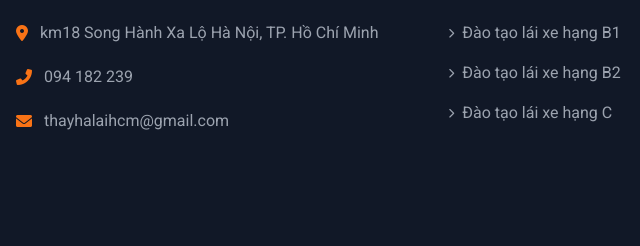
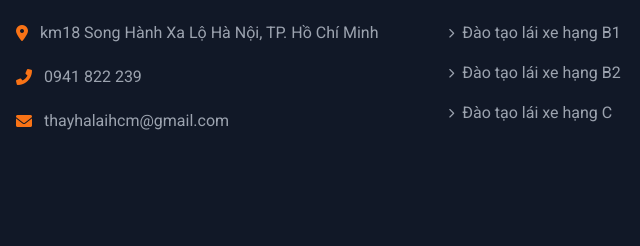
Before and after one commit to daiitd/ThayHaDayLaiXe, a plain HTML site: page index.html in a window 1280 px wide. Shown: the part 2615-2861 px from the top of the page, 0-640 px from the left. Drawn offline with nearby package versions, Linux system fonts and the light colour scheme.

Commit message:
Update index.html

```diff
--- a/index.html
+++ b/index.html
@@ -225,7 +225,7 @@
                             km18 Song Hành Xa Lộ Hà Nội, TP. Hồ Chí Minh
                         </a>
                     </li>
-                    <li class="flex items-center"><i class="fas fa-phone-alt mr-3 text-orange-500"></i>094 182 239</li>
+                    <li class="flex items-center"><i class="fas fa-phone-alt mr-3 text-orange-500"></i>0941 822 239</li>
                     <li class="flex items-center"><i class="fas fa-envelope mr-3 text-orange-500"></i> thayhalaihcm@gmail.com</li>
                 </ul>
             </div>
```
